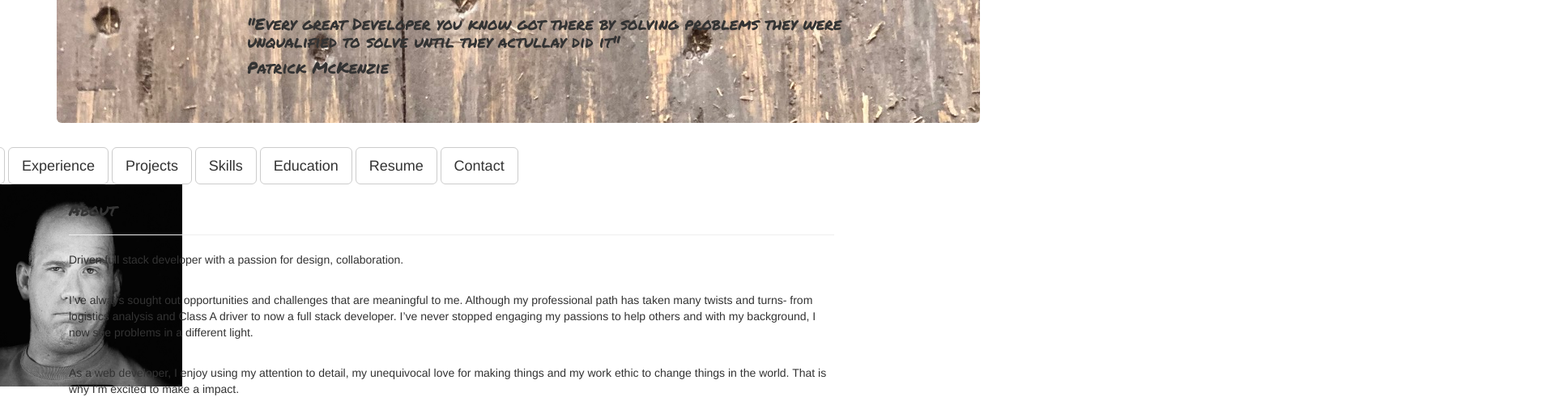
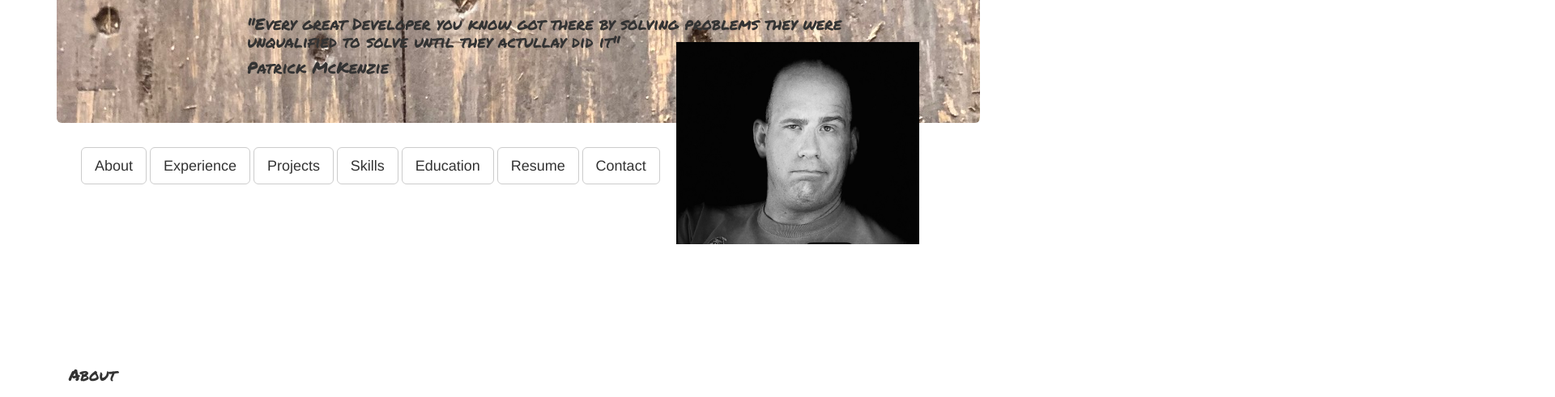
Before and after one commit to LeviG68/LeviGlendenning, a plain HTML site: page index.html in a window 1280 px wide. Shown: the part 149-640 px from the top of the page at 81% size, 1920 px wide, since content can reach past the window. Drawn offline with nearby package versions, Linux system fonts and the light colour scheme.

Commit message:
postion image

```diff
--- a/assets/style.css
+++ b/assets/style.css
@@ -34,10 +34,15 @@ button {
   }
 
   .image{
-    position: absolute;
+    position: relative;
+    left: 750px;
+    bottom: 130px;
+    /* top: 100px; */
+    clear: both;
 
   }
 
-  /* .buttons{
-    position: relative;
-  } */
+  .buttons{
+    position: absolute;
+    clear: both;
+  }
--- a/index.html
+++ b/index.html
@@ -42,14 +42,14 @@
           </selction>
         </div>
       </div>
-      <!-- <div class="image">
-          <div class="col-md-4 col-sm-push-8">
+      <div class="image">
+          <div class="col-md-4 col-sm-8">
             <img src="assets/images/insightfulme.jpg" alt="" height="250" width="300">
       </div>
-    </div> -->
-      <div class="container">
+    </div>
+      <div class="buttons">
         <selction class="buttons">
-          <div class="col-md-10 col-lg-pull-2">
+          <div class="col-md-10 col-lg-2">
             <nav class="container">
               <nav class="btn-group-lg" role="group" aria-label="...">
                 <button type="button" class="btn btn-default">About</button>
@@ -61,11 +61,11 @@
                 <button type="button" class="btn btn-default">Contact</button>
               </nav>
             </nav>
-            <div class="image">
-                <div class="col-md-4 col-sms-8">
+            <!-- <div class="image">
+                <div class="col-md-4 col-sm-8">
                   <img src="assets/images/insightfulme.jpg" alt="" height="250" width="300">
             </div>
-          </div>
+          </div> -->
           </div>
         </selction>
       </div>
@@ -74,7 +74,7 @@
           <div class="col-md-10">
             <article class="block">
               <h1 class="block-header">About</h1>
-              <hr />
+              <hr/>
               <p>Driven full stack developer with a passion for design, collaboration.
               </p>
               <br>
```
